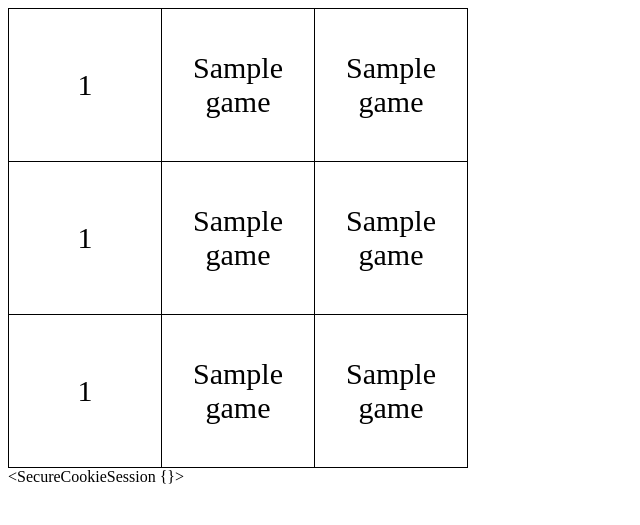
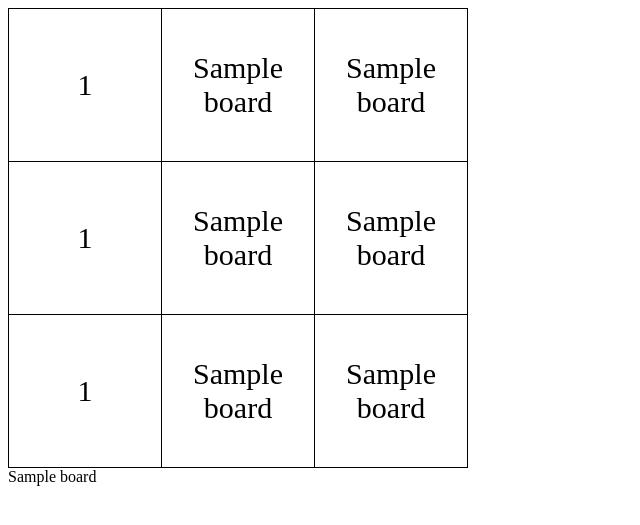
Before and after one commit to alexistli/tic-tac-toe-game, a Flask app: template src/app/templates/game.html in a window 1280 px wide. Shown: the top 525 px of the page, without its empty margins (0-640 px from the left). Run offline with Flask 2, Linux system fonts and the light colour scheme; the template is opened without the code that fills it: most values are stand-ins (such as "Sample title", 1, 10 or a date in 2020); parts of the project's set-up code (start-up, migrations or seed data) failed here and were passed over.

Commit message:
Replace game by board

```diff
--- a/src/app/templates/game.html
+++ b/src/app/templates/game.html
@@ -24,7 +24,7 @@
       <tr>
         {% for j in range(3) %}
         <td>
-          {% if game[i][j] != "_" %} {{ game[i][j] }} {% elif turn == "O" %} _
+          {% if board[i][j] != "_" %} {{ board[i][j] }} {% elif turn == "O" %} _
           {% else %}
           <a href="{{ url_for('main.play', row=i, col=j) }}"
             >Play {{ turn }} here.</a
@@ -35,6 +35,6 @@
       </tr>
       {% endfor %}
     </table>
-    {{session}}
+    {{ board }}
   </body>
 </html>
```
